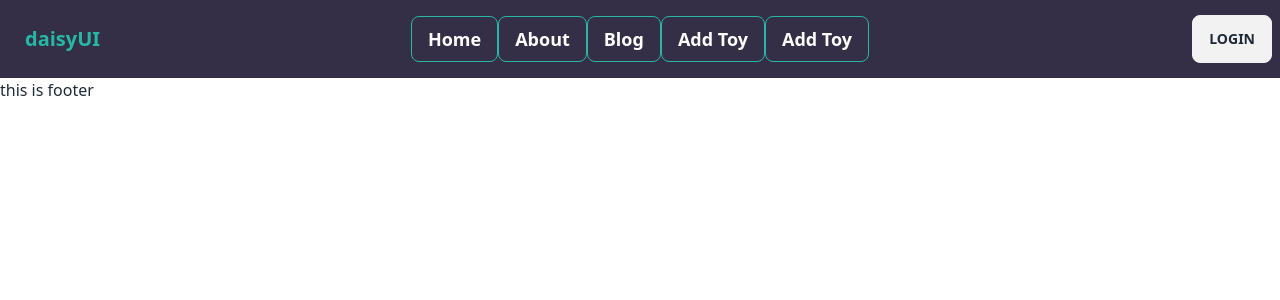
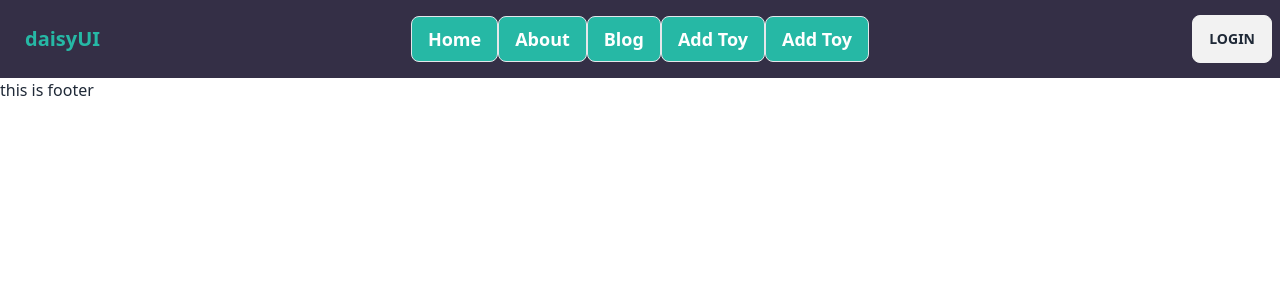
Before and after one commit to dev-nirob1/toy-store-client, a React (Vite) app: page / in a window 1280 px wide. Shown: the top 300 px of the page. Built offline with nearby package versions, Linux system fonts and the light colour scheme.

Commit message:
firebase config added and hidden by .env.local file

```diff
--- a/src/Firebase/firebase.config.js
+++ b/src/Firebase/firebase.config.js
@@ -0,0 +1,18 @@
+// Import the functions you need from the SDKs you need
+import { initializeApp } from "firebase/app";
+// TODO: Add SDKs for Firebase products that you want to use
+// https://firebase.google.com/docs/web/setup#available-libraries
+
+// Your web app's Firebase configuration
+const firebaseConfig = {
+  apiKey: import.meta.env.VITE_APIKEY,
+  authDomain: import.meta.env.VITE_AUTHDOMAIN,
+  projectId: import.meta.env.VITE_PROJECTID,
+  storageBucket: import.meta.env.VITE_STORAGEBUCKET,
+  messagingSenderId: import.meta.env.VITE_MESSAGINGSENDERID,
+  appId: import.meta.env.VITE_APPID
+};
+
+// Initialize Firebase
+const app = initializeApp(firebaseConfig);
+export default app;
--- a/src/Pages/Shared/Header/Navbar.jsx
+++ b/src/Pages/Shared/Header/Navbar.jsx
@@ -3,12 +3,12 @@ import { Link } from "react-router-dom";
 
 const Navbar = () => {
 
- const navItems = <>
-    <li><Link className=" hover:text-gray-200 border hover:border border-[#26B8A5]" to="/">Home</Link></li>
-    <li><Link className=" hover:text-gray-200 border hover:border border-[#26B8A5]" to="/about">About</Link></li>
-    <li><Link className=" hover:text-gray-200 border hover:border border-[#26B8A5]" to="/blog">Blog</Link></li>
-    <li><Link className=" hover:text-gray-200 border hover:border border-[#26B8A5]" to="/addToy">Add Toy</Link></li>
-    <li><Link className=" hover:text-gray-200 border hover:border border-[#26B8A5]" to="/allToy">Add Toy</Link></li>
+  const navItems = <>
+    <li><Link className=" hover:text-gray-200 border hover:border bg-[#26B8A5]" to="/">Home</Link></li>
+    <li><Link className=" hover:text-gray-200 border hover:border bg-[#26B8A5]" to="/about">About</Link></li>
+    <li><Link className=" hover:text-gray-200 border hover:border bg-[#26B8A5]" to="/blog">Blog</Link></li>
+    <li><Link className=" hover:text-gray-200 border hover:border bg-[#26B8A5]" to="/addToy">Add Toy</Link></li>
+    <li><Link className=" hover:text-gray-200 border hover:border bg-[#26B8A5]" to="/allToy">Add Toy</Link></li>
   </>
 
   return (
@@ -26,7 +26,7 @@ const Navbar = () => {
       </div>
       <div className="navbar-center hidden lg:flex">
         <ul className="menu menu-horizontal px-1 text-lg text-white font-semibold">
-         {navItems}
+          {navItems}
         </ul>
       </div>
       <div className="navbar-end">
```
Also changed, not shown: src/Routes/Routes.jsx (+8 -0 lines).
